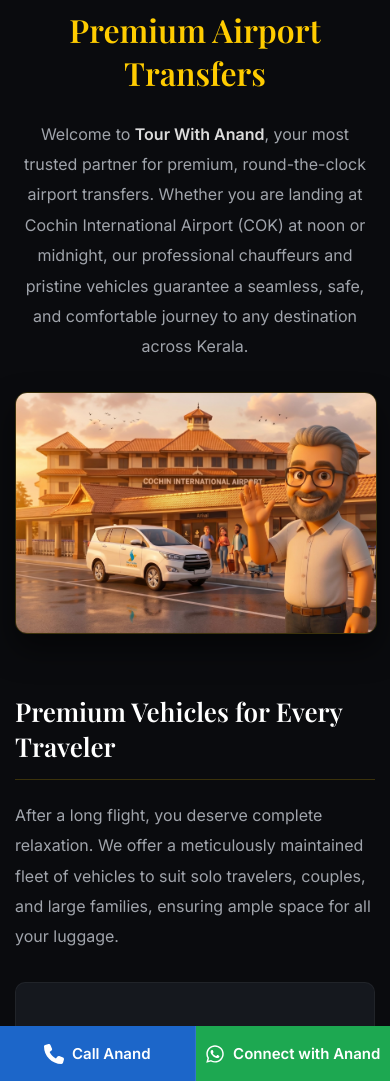
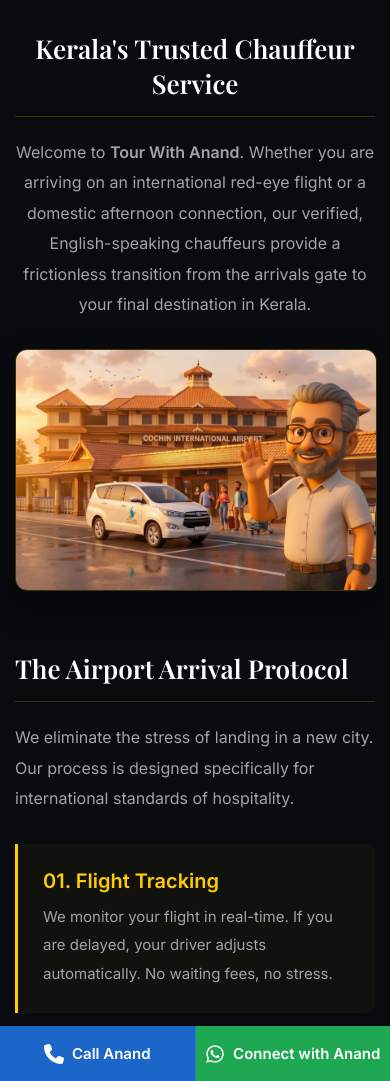
Before and after one commit to tourwithanand/tourwithanand-com, a Jekyll site: the page built from 24x7-kochi-airport-taxi-service/index.html, in a window 390 px wide and 1400 px high, cut to the strip 319-1400 px from the top of the window. Built offline with Jekyll 4.4.1, drawn with Linux system fonts in a browser that asks for light colours; some of the changed text lies outside the part shown.

Commit message:
Update index.html

```diff
--- a/24x7-kochi-airport-taxi-service/index.html
+++ b/24x7-kochi-airport-taxi-service/index.html
@@ -1,24 +1,23 @@
 ---
 layout: default
-title: 24X7 Kochi Airport Taxi Service & Premium Transfers
+title: Premium Kochi Airport Taxi & Transfers | Tour With Anand
+permalink: /taxi/kochi-airport/
+seo_keywords: "kochi airport taxi, premium cab cochin international airport, meet and greet taxi kochi, innova crysta kochi airport"
 ---
 
 <!-- ==========================================
      DESKTOP HERO BANNER (Hidden on Mobile)
 =========================================== -->
 <section class="desktop-hero-banner desktop-only">
-  <!-- Background Image -->
-  <img src="/Mobile Hero Airprot.jpg" class="desktop-hero-bg" alt="Kochi Airport Taxi Banner">
-  <!-- Dark Gradient Overlay for Text Readability -->
+  <img src="/Mobile Hero Airprot.jpg" class="desktop-hero-bg" alt="Tour With Anand Kochi Airport Taxi">
   <div class="desktop-hero-overlay"></div>
 
-  <!-- Banner Content -->
   <div class="desktop-hero-content">
-    <h1>24X7 Kochi Airport Taxi Service</h1>
-    <p>Experience seamless, premium, and reliable airport transfers across Kerala. Professional chauffeurs and pristine vehicles await your arrival.</p>
+    <span class="route-meta" style="color: #ffcc00; text-transform: uppercase; letter-spacing: 2px; font-weight: 600; margin-bottom: 15px; display: block;">Cochin International Airport (COK)</span>
+    <h1>Premium Airport Transfers</h1>
+    <p>Seamless, reliable, and private chauffeurs across Kerala. Featuring flight tracking, Meet & Greet, and a pristine fleet of Innova Crystas and Force Urbanias.</p>
     <div class="hero-actions">
-      <a href="https://wa.me/919400620615" class="luxury-btn">Book Your Ride</a>
-      <a href="tel:+919400620615" class="luxury-btn-outline">Call Now</a>
+      <a href="https://wa.me/919400620615?text=*Kochi Airport Transfer Inquiry*%0AHi Anand, I need a premium airport pickup." class="luxury-btn">Request a Quote</a>
     </div>
   </div>
 </section>
@@ -29,19 +28,10 @@
 =========================================== -->
 <section class="mobile-video-hero mobile-only">
   <div class="m-video-wrapper">
-    <!-- Video element (Scaled to match home page) -->
+    <!-- Uninterrupted plain animation video -->
     <video id="catVideo" autoplay muted playsinline>
       <source src="/TWA Cat Video - Hero Banner.mp4" type="video/mp4">
     </video>
-
-    <!-- Delayed "Hi, I'm MAXX" Overlay (Fades in after 6s) -->
-    <div class="maxx-overlay">
-      <div class="maxx-text">
-        <h3>Hi, I'm MAXX</h3>
-        <p>Ready for your premium transfer?</p>
-        <a href="https://wa.me/919400620615" class="luxury-btn small-btn">Book Now</a>
-      </div>
-    </div>
   </div>
 </section>
 
@@ -54,88 +44,104 @@
 
     <!-- SEO INTRODUCTION -->
     <div class="document-text-block text-center-intro">
-      <h1 class="seo-page-title">Premium Airport Transfers</h1>
-      <p>Welcome to <strong>Tour With Anand</strong>, your most trusted partner for premium, round-the-clock airport transfers. Whether you are landing at Cochin International Airport (COK) at noon or midnight, our professional chauffeurs and pristine vehicles guarantee a seamless, safe, and comfortable journey to any destination across Kerala.</p>
+      <h2 class="seo-page-title">Kerala's Trusted Chauffeur Service</h2>
+      <p>Welcome to <strong>Tour With Anand</strong>. Whether you are arriving on an international red-eye flight or a domestic afternoon connection, our verified, English-speaking chauffeurs provide a frictionless transition from the arrivals gate to your final destination in Kerala.</p>
 
-      <!-- MOBILE SPECIFIC IMAGE (Shown below description on mobile) -->
-      <img src="/Mobile Hero Airprot.jpg" alt="Kochi Airport Arrival Taxi" class="mobile-intro-img mobile-only">
+      <img src="/Mobile Hero Airprot.jpg" alt="Premium Taxi Arrival at Kochi Airport" class="mobile-intro-img mobile-only">
     </div>
 
-    <!-- FLEET DETAILS -->
+    <!-- INTERNATIONAL ARRIVAL PROTOCOL -->
+    <div class="document-text-block protocol-section">
+      <h2>The Airport Arrival Protocol</h2>
+      <p>We eliminate the stress of landing in a new city. Our process is designed specifically for international standards of hospitality.</p>
+      <div class="protocol-grid">
+        <div class="protocol-card">
+          <strong style="color: #ffcc00; font-size: 20px; display:block; margin-bottom: 10px;">01. Flight Tracking</strong>
+          <p>We monitor your flight in real-time. If you are delayed, your driver adjusts automatically. No waiting fees, no stress.</p>
+        </div>
+        <div class="protocol-card">
+          <strong style="color: #ffcc00; font-size: 20px; display:block; margin-bottom: 10px;">02. Meet & Greet</strong>
+          <p>Your chauffeur will wait directly outside the terminal exit holding a customized name board for immediate recognition.</p>
+        </div>
+        <div class="protocol-card">
+          <strong style="color: #ffcc00; font-size: 20px; display:block; margin-bottom: 10px;">03. Luggage & Boarding</strong>
+          <p>Relax as we handle your baggage, escort you to your air-conditioned vehicle, and provide complimentary bottled water.</p>
+        </div>
+      </div>
+    </div>
+
+    <!-- PREMIUM FLEET DETAILS -->
     <div class="document-text-block">
-      <h2>Premium Vehicles for Every Traveler</h2>
-      <p>After a long flight, you deserve complete relaxation. We offer a meticulously maintained fleet of vehicles to suit solo travelers, couples, and large families, ensuring ample space for all your luggage.</p>
+      <h2>Executive Fleet</h2>
+      <p>Meticulously maintained and tailored for the winding terrains of Kerala. All vehicles feature premium AC and ample luggage capacity.</p>
 
       <div class="fleet-features-grid">
         <div class="feature-box">
+          <!-- Note: Ensure the uploaded image has 'Tour With Anand' on the number plate, not the car model name -->
           <img src="/Kochi Airport Innova Taxi Service.png" alt="Innova Crysta Taxi Kochi" class="fleet-img">
           <h3>Toyota Innova Crysta</h3>
-          <p>The gold standard for executive travel and families. Unmatched suspension, captain seats, and exceptional comfort for long journeys to Munnar or Thekkady.</p>
+          <p>The undisputed gold standard for Kerala travel. Unmatched suspension and captain seats for long journeys to Munnar or Thekkady.</p>
+        </div>
+        <div class="feature-box">
+          <img src="/Kochi Airport Tempo Traveller.png" alt="Force Urbania Kochi" class="fleet-img">
+          <h3>Force Urbania & Tempo</h3>
+          <p>The ultimate luxury group mover. Wide aisles, panoramic windows, and reclining seats for groups of 8 to 17 passengers.</p>
         </div>
         <div class="feature-box">
           <img src="/Kochi Airport Ertiga Taxi Service.png" alt="Ertiga Taxi Kochi" class="fleet-img">
           <h3>Maruti Ertiga</h3>
-          <p>A highly popular, spacious, and economical choice for small families or groups of up to 5 passengers carrying standard luggage.</p>
+          <p>A highly popular and economical SUV choice for small families of up to 4 passengers carrying standard luggage.</p>
         </div>
         <div class="feature-box">
           <img src="/Kochi Airport Swift Dezire Taxi Service.png" alt="Premium Sedan Taxi Kochi" class="fleet-img">
           <h3>Premium Sedans</h3>
-          <p>Perfect for solo corporate travelers or couples. Swift, efficient, and highly comfortable for city drops or quick transfers to Fort Kochi and Alleppey.</p>
-        </div>
-        <div class="feature-box">
-          <img src="/Kochi Airport Tempo Traveller.png" alt="Tempo Traveller Rentals Kochi" class="fleet-img">
-          <h3>Tempo Travellers</h3>
-          <p>Traveling with a large group? We provide luxury 12 to 26-seater Tempo Travellers and Force Urbanias directly from the airport terminal.</p>
+          <p>Swift and efficient. Perfect for solo corporate travelers or couples heading directly to Fort Kochi or Ernakulam.</p>
         </div>
       </div>
     </div>
 
-    <!-- SEO ROUTE TABLE -->
+    <!-- DYNAMIC SEO ROUTE TABLE -->
     <div class="document-text-block">
-      <h2>Top Airport Transfer Routes</h2>
-      <p>We provide direct, hassle-free transportation from Cochin International Airport to all major tourist hubs, business centers, and pilgrimage sites.</p>
+      <h2>Direct Transfers from Kochi Airport</h2>
+      <p>Explore our pre-verified routes. Click any destination to view exact travel times, suggested vehicles, and scenic stops along the way.</p>
 
       <div class="route-table-wrapper">
         <table class="luxury-table">
           <thead>
             <tr>
-              <th>Pickup</th>
-              <th>Drop Destination</th>
+              <th>Destination</th>
               <th>Distance</th>
-              <th>Est. Travel Time</th>
+              <th>Travel Time</th>
+              <th>Details</th>
             </tr>
           </thead>
           <tbody>
+            <!-- FUTURISTIC JEKYLL LOOP -->
+            <!-- This automatically generates rows based on your route markdown files -->
+            {% assign kochi_routes = site.routes | where: "from_location", "Kochi International Airport (COK)" %}
+            {% for route in kochi_routes %}
             <tr>
-              <td>Kochi Airport (COK)</td>
-              <td>Munnar Hill Station</td>
+              <td><strong>{{ route.to_location }}</strong></td>
+              <td>{{ route.distance_km }} km</td>
+              <td>{{ route.travel_time }}</td>
+              <td><a href="{{ site.baseurl }}{{ route.url }}" style="color: #ffcc00; text-decoration: none; font-weight: 600;">View Route &rarr;</a></td>
+            </tr>
+            {% endfor %}
+            <!-- Fallback static rows in case collections aren't fully populated yet -->
+            {% if kochi_routes.size == 0 %}
+            <tr>
+              <td><strong>Munnar Hill Station</strong></td>
               <td>110 km</td>
               <td>3.5 Hours</td>
+              <td><a href="/taxi/kochi-airport-to-munnar/" style="color: #ffcc00; text-decoration: none; font-weight: 600;">View Route &rarr;</a></td>
             </tr>
             <tr>
-              <td>Kochi Airport (COK)</td>
-              <td>Alleppey (Backwaters)</td>
+              <td><strong>Alleppey Backwaters</strong></td>
               <td>85 km</td>
               <td>2.5 Hours</td>
+              <td><a href="/taxi/kochi-airport-to-alleppey/" style="color: #ffcc00; text-decoration: none; font-weight: 600;">View Route &rarr;</a></td>
             </tr>
-            <tr>
-              <td>Kochi Airport (COK)</td>
-              <td>Fort Kochi / Ernakulam</td>
-              <td>40 km</td>
-              <td>1.0 Hour</td>
-            </tr>
-            <tr>
-              <td>Kochi Airport (COK)</td>
-              <td>Athirappilly Waterfalls</td>
-              <td>40 km</td>
-              <td>1.0 Hour</td>
-            </tr>
-            <tr>
-              <td>Kochi Airport (COK)</td>
-              <td>Guruvayur Temple</td>
-              <td>80 km</td>
-              <td>2.0 Hours</td>
-            </tr>
+            {% endif %}
           </tbody>
         </table>
       </div>
@@ -144,24 +150,24 @@
     <!-- SEO FAQ SECTION -->
     <div class="document-text-block faq-section-inner">
       <h2>Frequently Asked Questions</h2>
-      <p style="margin-bottom: 30px;">Important information for international and domestic travelers arriving in Kochi.</p>
+      <p style="margin-bottom: 30px;">Important information for international and domestic travelers.</p>
 
       <div class="faq-grid">
         <div class="faq-item">
-          <h3>1. How do I book a taxi for late-night flight arrivals?</h3>
-          <p>We operate 24 hours a day, 7 days a week. Simply pre-book your ride via WhatsApp, and your chauffeur will be waiting for you regardless of your landing time.</p>
+          <h3>Are there hidden charges for late-night arrivals?</h3>
+          <p>No. We operate 24/7 with transparent pricing. Your quoted fare remains exactly the same whether you land at 2:00 PM or 2:00 AM.</p>
         </div>
         <div class="faq-item">
-          <h3>2. Do you charge extra if my flight is delayed?</h3>
-          <p>No. We actively track your flight status in real-time. If your flight is delayed, we adjust the pickup time automatically without any hidden waiting charges.</p>
+          <h3>What if my flight is delayed?</h3>
+          <p>Our dispatch team tracks your flight number in real-time. We automatically adjust the chauffeur's arrival time, so they are ready only when you actually land.</p>
         </div>
         <div class="faq-item">
-          <h3>3. How will I find my driver at the airport?</h3>
-          <p>We offer a Meet & Greet service. Your driver will be waiting near the arrival gate exit holding a personalized placard with your name on it.</p>
+          <h3>Do the drivers speak English?</h3>
+          <p>Absolutely. Our chauffeurs are fluent in English and act as local guides, ensuring smooth communication for our guests from Europe, the US, and the Middle East.</p>
         </div>
         <div class="faq-item">
-          <h3>4. Are your drivers fluent in English?</h3>
-          <p>Yes, our professional chauffeurs speak clear English, ensuring smooth communication for our guests from Europe, the Middle East, and Southeast Asia.</p>
+          <h3>How do I pay for the transfer?</h3>
+          <p>We accept advance digital payments for seamless corporate bookings, as well as cash payments directly to the driver upon reaching your destination.</p>
         </div>
       </div>
     </div>
@@ -169,8 +175,8 @@
     <!-- CTA BLOCK -->
     <div class="document-text-block">
       <div class="cta-block">
-        <p>Ensure a smooth arrival in Kerala. Book your airport transfer today.</p>
-        <a href="https://wa.me/919400620615" class="luxury-btn">Book Now on WhatsApp</a>
+        <p>Ensure a seamless arrival. Secure your premium transfer today.</p>
+        <a href="https://wa.me/919400620615?text=*Kochi Airport Transfer Inquiry*%0AHi Anand, I would like to check availability for an airport pickup." class="luxury-btn">Message Anand Directly</a>
       </div>
     </div>
 
@@ -182,155 +188,39 @@
 =========================================== -->
 <style>
 /* --- DESKTOP HERO BANNER --- */
-.desktop-hero-banner {
-  position: relative;
-  width: 100vw;
-  height: 80vh;
-  min-height: 600px;
-  display: flex;
-  align-items: center;
-  justify-content: center;
-  overflow: hidden;
-  margin-top: 60px; /* Clears standard header */
-}
-.desktop-hero-bg {
-  position: absolute;
-  inset: 0;
-  width: 100%;
-  height: 100%;
-  object-fit: cover;
-  z-index: 1;
-}
-.desktop-hero-overlay {
-  position: absolute;
-  inset: 0;
-  background: linear-gradient(to right, rgba(10, 11, 14, 0.95) 0%, rgba(10, 11, 14, 0.6) 50%, rgba(10, 11, 14, 0.3) 100%);
-  z-index: 2;
-}
-.desktop-hero-content {
-  position: relative;
-  z-index: 3;
-  max-width: 800px;
-  text-align: left;
-  padding: 0 40px;
-  width: 100%;
-  margin-right: auto;
-  margin-left: max(calc((100vw - 1400px) / 2), 0px); /* Aligns with standard container */
-}
-.desktop-hero-content h1 {
-  color: #fff;
-  font-size: 58px;
-  margin-bottom: 20px;
-  font-family: 'Playfair Display', serif;
-  line-height: 1.1;
-  text-shadow: 0 5px 15px rgba(0,0,0,0.5);
-}
-.desktop-hero-content p {
-  color: #dcdcdc;
-  font-size: 20px;
-  margin-bottom: 40px;
-  line-height: 1.7;
-  max-width: 650px;
-}
-.hero-actions {
-  display: flex;
-  gap: 20px;
-}
+.desktop-hero-banner { position: relative; width: 100vw; height: 80vh; min-height: 600px; display: flex; align-items: center; justify-content: center; overflow: hidden; margin-top: 60px; }
+.desktop-hero-bg { position: absolute; inset: 0; width: 100%; height: 100%; object-fit: cover; z-index: 1; }
+.desktop-hero-overlay { position: absolute; inset: 0; background: linear-gradient(to right, rgba(10, 11, 14, 0.95) 0%, rgba(10, 11, 14, 0.6) 50%, rgba(10, 11, 14, 0.3) 100%); z-index: 2; }
+.desktop-hero-content { position: relative; z-index: 3; max-width: 800px; text-align: left; padding: 0 40px; width: 100%; margin-right: auto; margin-left: max(calc((100vw - 1400px) / 2), 0px); }
+.desktop-hero-content h1 { color: #fff; font-size: 58px; margin-bottom: 20px; font-family: 'Playfair Display', serif; line-height: 1.1; text-shadow: 0 5px 15px rgba(0,0,0,0.5); }
+.desktop-hero-content p { color: #dcdcdc; font-size: 20px; margin-bottom: 40px; line-height: 1.7; max-width: 650px; }
+.hero-actions { display: flex; gap: 20px; }
 
 /* --- MOBILE VIDEO BANNER --- */
-.mobile-video-hero {
-  position: relative;
-  width: 100vw;
-  background: #000;
-  margin-top: 65px; /* Clears mobile header */
-  display: none;
-  overflow: hidden;
-}
-.m-video-wrapper {
-  position: relative;
-  width: 100%;
-  display: flex;
-  overflow: hidden;
-}
-.m-video-wrapper video {
-  width: 100%;
-  height: auto;
-  display: block;
-  transform: scale(1.18);
-  transform-origin: left top;
-}
-
-/* MAXX OVERLAY (Fades in after 6s) */
-.maxx-overlay {
-  position: absolute;
-  top: 0;
-  right: 0;
-  width: 45%;
-  height: 100%;
-  display: flex;
-  align-items: center;
-  justify-content: flex-end;
-  padding-right: 20px;
-  opacity: 0; /* Hidden initially */
-  animation: fadeInMaxx 0.8s forwards;
-  animation-delay: 6s; /* 6 SECOND DELAY */
-  z-index: 10;
-}
-.maxx-text {
-  background: rgba(15, 18, 23, 0.85);
-  backdrop-filter: blur(8px);
-  -webkit-backdrop-filter: blur(8px);
-  padding: 20px 15px;
-  border-radius: 12px;
-  border: 1px solid rgba(255, 204, 0, 0.3);
-  text-align: center;
-  box-shadow: 0 10px 25px rgba(0,0,0,0.5);
-}
-.maxx-text h3 {
-  color: #ffcc00;
-  font-family: 'Playfair Display', serif;
-  font-size: 18px;
-  margin: 0 0 8px;
-}
-.maxx-text p {
-  color: #fff;
-  font-size: 13px;
-  margin: 0 0 15px;
-  line-height: 1.4;
-}
-.small-btn {
-  padding: 10px 16px;
-  font-size: 12px;
-  width: 100%;
-  box-sizing: border-box;
-  text-align: center;
-}
-@keyframes fadeInMaxx {
-  0% { opacity: 0; transform: translateX(20px); }
-  100% { opacity: 1; transform: translateX(0); }
-}
+.mobile-video-hero { position: relative; width: 100vw; background: #000; margin-top: 65px; display: none; overflow: hidden; }
+.m-video-wrapper { position: relative; width: 100%; display: flex; overflow: hidden; }
+.m-video-wrapper video { width: 100%; height: auto; display: block; transform: scale(1.18); transform-origin: left top; }
 
 /* --- MOBILE INLINE IMAGE --- */
-.mobile-intro-img {
-  width: 100%;
-  height: auto;
-  border-radius: 12px;
-  margin-top: 30px;
-  display: none; /* Hidden on desktop */
-  box-shadow: 0 15px 30px rgba(0,0,0,0.5);
-  border: 1px solid rgba(255,204,0,0.2);
-}
+.mobile-intro-img { width: 100%; height: auto; border-radius: 12px; margin-top: 30px; display: none; box-shadow: 0 15px 30px rgba(0,0,0,0.5); border: 1px solid rgba(255,204,0,0.2); }
 
 /* --- DOCUMENT LAYOUT --- */
 .document-content-section { padding: 80px 0; background: #0a0b0e; width: 100vw; }
-.minimal-container { max-width: 1000px; margin: 0 auto; }
+.minimal-container { max-width: 1000px; margin: 0 auto; padding: 0 20px; box-sizing: border-box; }
 
-/* SEO Page Title */
+/* Typography */
 .text-center-intro { text-align: center; margin-bottom: 60px; }
 .seo-page-title { color: #ffcc00; font-size: 42px; margin-bottom: 25px; font-family: 'Playfair Display', serif; }
 .text-center-intro p { font-size: 18px; color: #dcdcdc; max-width: 800px; margin: 0 auto; line-height: 1.8; }
+.document-text-block h2 { color: #fff; font-size: 34px; margin: 50px 0 20px; border-bottom: 1px solid rgba(255,204,0,0.2); padding-bottom: 15px; font-family: 'Playfair Display', serif; }
+.document-text-block p { color: #a0a4ab; font-size: 16px; line-height: 1.9; margin-bottom: 20px; }
 
-/* Fleet Grid & Car Images */
+/* Protocol Grid */
+.protocol-grid { display: grid; grid-template-columns: repeat(3, 1fr); gap: 20px; margin-top: 30px; margin-bottom: 50px; }
+.protocol-card { background: rgba(255,204,0,0.03); border-left: 3px solid #ffcc00; padding: 25px; border-radius: 0 8px 8px 0; }
+.protocol-card p { margin: 0; font-size: 15px; }
+
+/* Fleet Grid */
 .fleet-features-grid { display: grid; grid-template-columns: repeat(2, 1fr); gap: 25px; margin-top: 30px; margin-bottom: 50px;}
 .feature-box { background: #15181e; padding: 30px; border-radius: 10px; border: 1px solid rgba(255,255,255,0.05); transition: all 0.3s ease; text-align: center; }
 .feature-box:hover { border-color: rgba(255,204,0,0.4); transform: translateY(-5px); background: #1a1d24; }
@@ -338,11 +228,6 @@
 .feature-box:hover .fleet-img { transform: scale(1.08); }
 .feature-box h3 { color: #ffcc00 !important; margin-top: 0 !important; font-size: 20px !important; margin-bottom: 12px !important; }
 .feature-box p { font-size: 15px !important; margin-bottom: 0 !important; color: #a0a4ab !important; text-align: left;}
-
-/* Standard Typography */
-.document-text-block h2 { color: #fff; font-size: 34px; margin: 50px 0 20px; border-bottom: 1px solid rgba(255,204,0,0.2); padding-bottom: 15px; font-family: 'Playfair Display', serif; }
-.document-text-block p { color: #a0a4ab; font-size: 16px; line-height: 1.9; margin-bottom: 20px; }
-.document-text-block strong { color: #dcdcdc; }
 
 /* Tables */
 .route-table-wrapper { overflow-x: auto; margin-bottom: 50px; border-radius: 12px; border: 1px solid rgba(255,204,0,0.2); }
@@ -366,22 +251,18 @@
 
 @media (max-width: 992px) {
   .fleet-features-grid, .faq-grid { grid-template-columns: 1fr; }
+  .protocol-grid { grid-template-columns: 1fr; gap: 15px; }
   .desktop-hero-content h1 { font-size: 48px; }
 }
 
 @media (max-width: 768px) {
-  /* Hide Desktop elements, show Mobile elements */
   .desktop-only { display: none !important; }
   .mobile-only { display: block; }
-
-  /* Show mobile video structure perfectly */
   .mobile-video-hero { display: block; }
 
   .document-content-section { padding: 40px 0; }
   .seo-page-title { font-size: 32px; }
   .text-center-intro p { font-size: 16px; }
-
-  /* Adjusted for mobile devices */
   .fleet-img { height: 140px; }
   .document-text-block h2 { font-size: 26px; }
   .cta-block { padding: 35px 20px; }
@@ -389,15 +270,11 @@
 }
 </style>
 
-<!-- ==========================================
-     SCRIPT TO PAUSE VIDEO AT THE END
-=========================================== -->
 <script>
 document.addEventListener('DOMContentLoaded', function() {
   var catVideo = document.getElementById('catVideo');
   if(catVideo) {
     catVideo.addEventListener('ended', function() {
-      // Freezes on the exact last frame automatically
       catVideo.pause();
     });
   }
```
